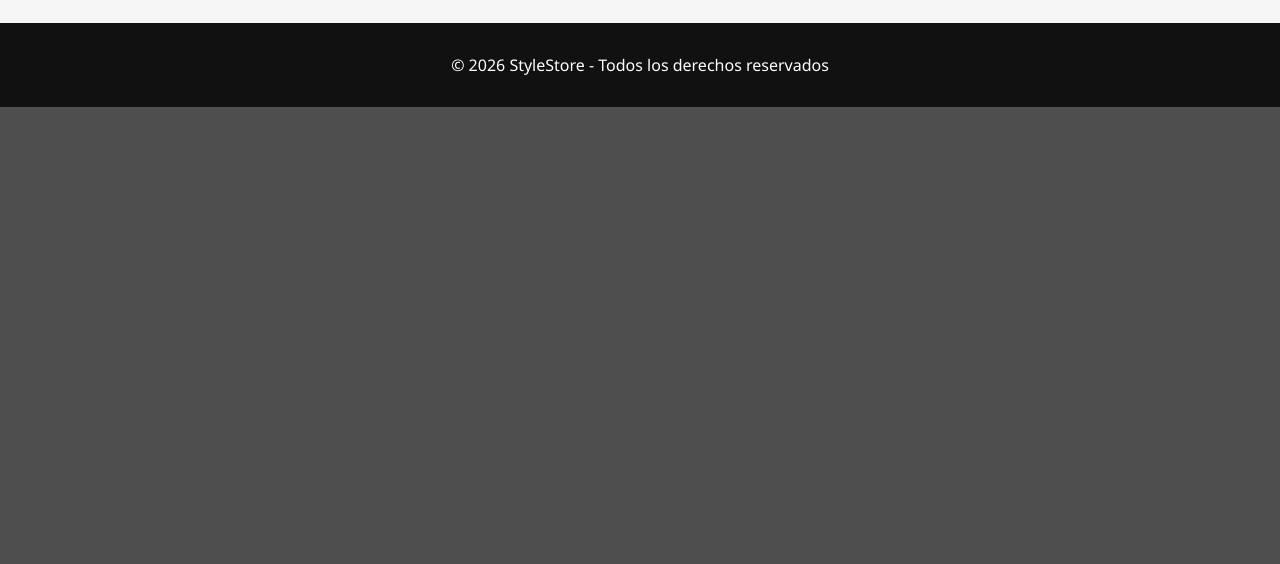
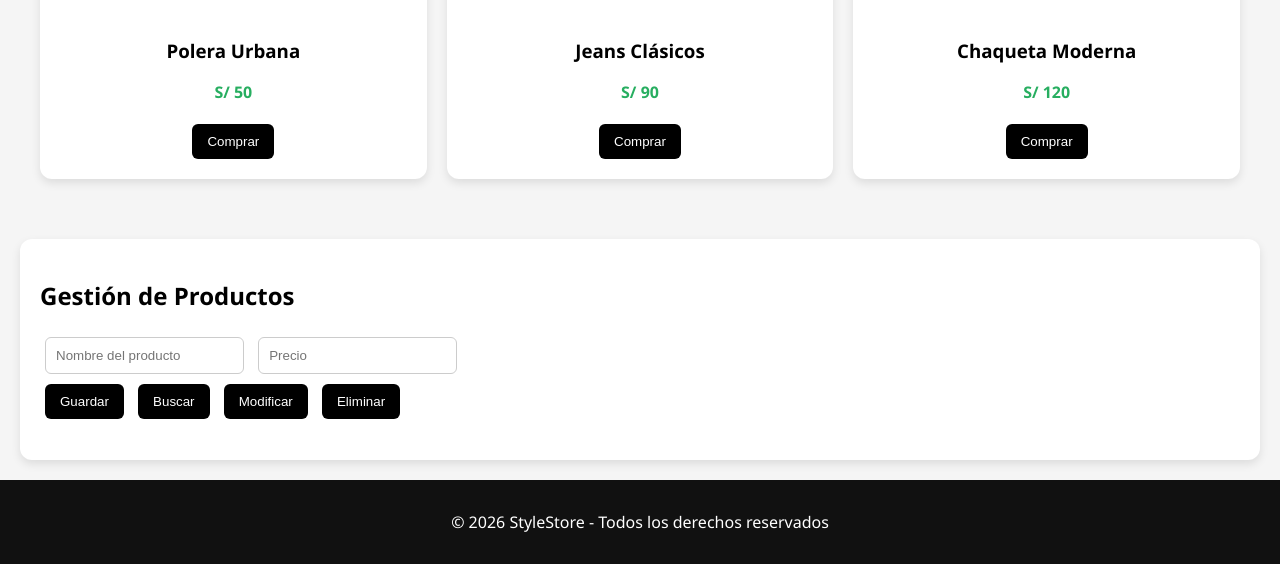
Before and after one commit to AngelSantiago72/Tarea-Python-3, a Flask app: page / in a window 1280 px wide. Shown: the part 930-1494 px from the top of the page. Before the commit the page ends 1037 px from the top, so only its background shows below. Run offline with Flask 3, Linux system fonts and the light colour scheme.

Commit message:
Update index Carrito de compras!

```diff
--- a/templates/index.html
+++ b/templates/index.html
@@ -9,105 +9,133 @@
 
 <style>
 
-    body {
-      margin: 0;
-      font-family: 'Segoe UI', sans-serif;
-      background: #f5f5f5;
+body{
+    margin:0;
+    font-family:'Segoe UI',sans-serif;
+    background:#f5f5f5;
 }
 
-    header {
-      background: #111;
-      color: white;
-      padding: 20px;
-      display: flex;
-      justify-content: space-between;
-      align-items: center;
+header{
+    background:#111;
+    color:white;
+    padding:20px;
+    display:flex;
+    justify-content:space-between;
+    align-items:center;
 }
 
-    header h1 {
-      margin: 0;
+header h1{
+    margin:0;
 }
 
-    nav a {
-      color: white;
-      margin-left: 20px;
-      text-decoration: none;
+nav a{
+    color:white;
+    text-decoration:none;
+    margin-left:20px;
 }
 
-    .hero {
+.hero{
     background:
-        linear-gradient(rgba(0,0,0,0.5),
-        rgba(0,0,0,0.5)),
-        url('https://images.unsplash.com/photo-1521335629791-ce4aec67dd47')
+    linear-gradient(rgba(0,0,0,0.4),
+    rgba(0,0,0,0.4)),
+    url('https://images.unsplash.com/photo-1441986300917-64674bd600d8')
     center/cover;
 
-      color: white;
-      text-align: center;
-      padding: 100px 20px;
+    color:white;
+    text-align:center;
+    padding:100px 20px;
 }
 
-    .hero h2 {
-      font-size: 40px;
+.hero h2{
+    font-size:40px;
 }
 
-    .products {
-      display: grid;
-      grid-template-columns: repeat(auto-fit, minmax(250px, 1fr));
-      gap: 20px;
-      padding: 40px;
+.products{
+    display:grid;
+    grid-template-columns:repeat(auto-fit,minmax(250px,1fr));
+    gap:20px;
+    padding:40px;
 }
 
-    .card {
-      background: white;
-      border-radius: 12px;
-      overflow: hidden;
-      box-shadow: 0 4px 10px rgba(0,0,0,0.1);
-      transition: transform 0.2s;
+.card{
+    background:white;
+    border-radius:12px;
+    overflow:hidden;
+    box-shadow:0 4px 10px rgba(0,0,0,0.1);
+    transition:0.3s;
 }
 
-    .card:hover {
-      transform: scale(1.03);
+.card:hover{
+    transform:scale(1.03);
 }
 
-    .card img {
-      width: 100%;
-      height: 250px;
-      object-fit: cover;
+.card img{
+    width:100%;
+    height:250px;
+    object-fit:cover;
 }
 
-    .card-content {
-      padding: 15px;
-      text-align: center;
+.card-content{
+    padding:15px;
+    text-align:center;
 }
 
-    .price {
-      color: #27ae60;
-      font-weight: bold;
+.price{
+    color:#27ae60;
+    font-weight:bold;
 }
 
-    button {
-      background: black;
-      color: white;
-      border: none;
-      padding: 10px 15px;
-      margin-top: 10px;
-      cursor: pointer;
-      border-radius: 6px;
+button{
+    background:black;
+    color:white;
+    border:none;
+    padding:10px 15px;
+    margin:5px;
+    cursor:pointer;
+    border-radius:6px;
 }
 
-    button:hover {
-      background: #333;
+button:hover{
+    background:#333;
 }
 
-    footer {
-      background: #111;
-      color: white;
-      text-align: center;
-      padding: 15px;
+#carrito,
+#crud{
+    background:white;
+    margin:20px;
+    padding:20px;
+    border-radius:12px;
+    box-shadow:0 4px 10px rgba(0,0,0,0.1);
+}
+
+input{
+    padding:10px;
+    margin:5px;
+    border:1px solid #ccc;
+    border-radius:6px;
+}
+
+#lista-carrito,
+#listaProductos{
+    list-style:none;
+    padding:0;
+}
+
+#lista-carrito li,
+#listaProductos li{
+    padding:8px;
+    border-bottom:1px solid #ddd;
+}
+
+footer{
+    background:#111;
+    color:white;
+    text-align:center;
+    padding:15px;
+    margin-top:20px;
 }
 
 </style>
-
 </head>
 
 <body>
@@ -127,6 +155,14 @@
     <p>Moda moderna para todos</p>
 </section>
 
+<div id="carrito">
+    <h2>🛒 Carrito de Compras</h2>
+
+    <ul id="lista-carrito"></ul>
+
+    <h3>Total: S/ <span id="total">0</span></h3>
+</div>
+
 <section class="products">
 
     <div class="card">
@@ -135,7 +171,10 @@
         <div class="card-content">
             <h3>Polera Urbana</h3>
             <p class="price">S/ 50</p>
-      <button>Comprar</button>
+
+            <button onclick="agregarCarrito('Polera Urbana',50)">
+                Comprar
+            </button>
         </div>
     </div>
 
@@ -145,7 +184,10 @@
         <div class="card-content">
             <h3>Jeans Clásicos</h3>
             <p class="price">S/ 90</p>
-      <button>Comprar</button>
+
+            <button onclick="agregarCarrito('Jeans Clásicos',90)">
+                Comprar
+            </button>
         </div>
     </div>
 
@@ -155,16 +197,183 @@
         <div class="card-content">
             <h3>Chaqueta Moderna</h3>
             <p class="price">S/ 120</p>
-      <button>Comprar</button>
+
+            <button onclick="agregarCarrito('Chaqueta Moderna',120)">
+                Comprar
+            </button>
         </div>
     </div>
 
 </section>
 
+<div id="crud">
+
+    <h2>Gestión de Productos</h2>
+
+    <input type="text" id="nombre" placeholder="Nombre del producto">
+
+    <input type="number" id="precio" placeholder="Precio">
+
+    <br>
+
+    <button onclick="guardar()">Guardar</button>
+
+    <button onclick="buscar()">Buscar</button>
+
+    <button onclick="modificar()">Modificar</button>
+
+    <button onclick="eliminarProducto()">Eliminar</button>
+
+    <p id="mensaje"></p>
+
+    <ul id="listaProductos"></ul>
+
+</div>
+
 <footer>
     <p>© 2026 StyleStore - Todos los derechos reservados</p>
 </footer>
 
+<script>
+
+let total = 0;
+let productos = [];
+
+function agregarCarrito(nombre, precio){
+
+    let lista = document.getElementById("lista-carrito");
+
+    let item = document.createElement("li");
+
+    item.textContent = nombre + " - S/ " + precio;
+
+    lista.appendChild(item);
+
+    total += precio;
+
+    document.getElementById("total").textContent = total;
+}
+
+function mostrarProductos(){
+
+    let lista = document.getElementById("listaProductos");
+
+    lista.innerHTML = "";
+
+    productos.forEach(producto => {
+
+        let item = document.createElement("li");
+
+        item.textContent =
+        producto.nombre + " - S/ " + producto.precio;
+
+        lista.appendChild(item);
+    });
+}
+
+function guardar(){
+
+    let nombre =
+    document.getElementById("nombre").value;
+
+    let precio =
+    document.getElementById("precio").value;
+
+    if(nombre === "" || precio === ""){
+        document.getElementById("mensaje").innerText =
+        "Complete todos los campos";
+        return;
+    }
+
+    productos.push({
+        nombre:nombre,
+        precio:precio
+    });
+
+    document.getElementById("mensaje").innerText =
+    "Producto guardado correctamente";
+
+    mostrarProductos();
+
+    document.getElementById("nombre").value = "";
+    document.getElementById("precio").value = "";
+}
+
+function buscar(){
+
+    let nombre =
+    document.getElementById("nombre").value;
+
+    let producto =
+    productos.find(p => p.nombre === nombre);
+
+    if(producto){
+
+        document.getElementById("precio").value =
+        producto.precio;
+
+        document.getElementById("mensaje").innerText =
+        "Producto encontrado";
+
+    }else{
+
+        document.getElementById("mensaje").innerText =
+        "Producto no encontrado";
+    }
+}
+
+function modificar(){
+
+    let nombre =
+    document.getElementById("nombre").value;
+
+    let precio =
+    document.getElementById("precio").value;
+
+    let producto =
+    productos.find(p => p.nombre === nombre);
+
+    if(producto){
+
+        producto.precio = precio;
+
+        document.getElementById("mensaje").innerText =
+        "Producto modificado correctamente";
+
+        mostrarProductos();
+
+    }else{
+
+        document.getElementById("mensaje").innerText =
+        "Producto no encontrado";
+    }
+}
+
+function eliminarProducto(){
+
+    let nombre =
+    document.getElementById("nombre").value;
+
+    let indice =
+    productos.findIndex(p => p.nombre === nombre);
+
+    if(indice !== -1){
+
+        productos.splice(indice,1);
+
+        document.getElementById("mensaje").innerText =
+        "Producto eliminado correctamente";
+
+        mostrarProductos();
+
+    }else{
+
+        document.getElementById("mensaje").innerText =
+        "Producto no encontrado";
+    }
+}
+
+</script>
+
 </body>
-
 </html>
```
Lines whose indentation alone changed are shown as unchanged.
